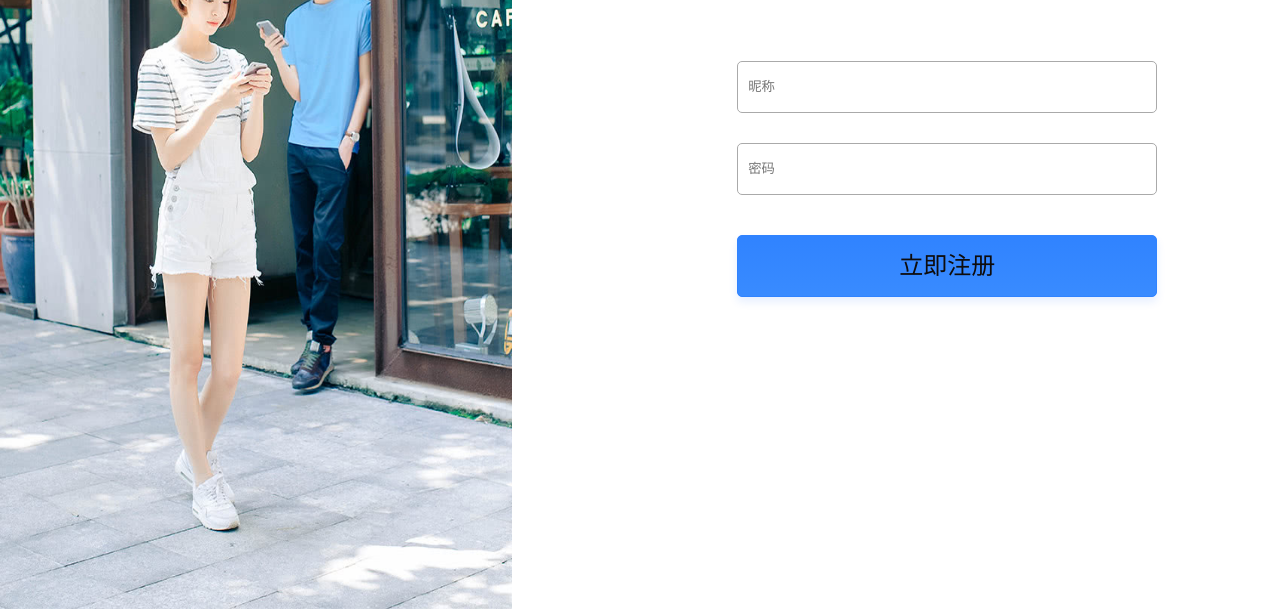
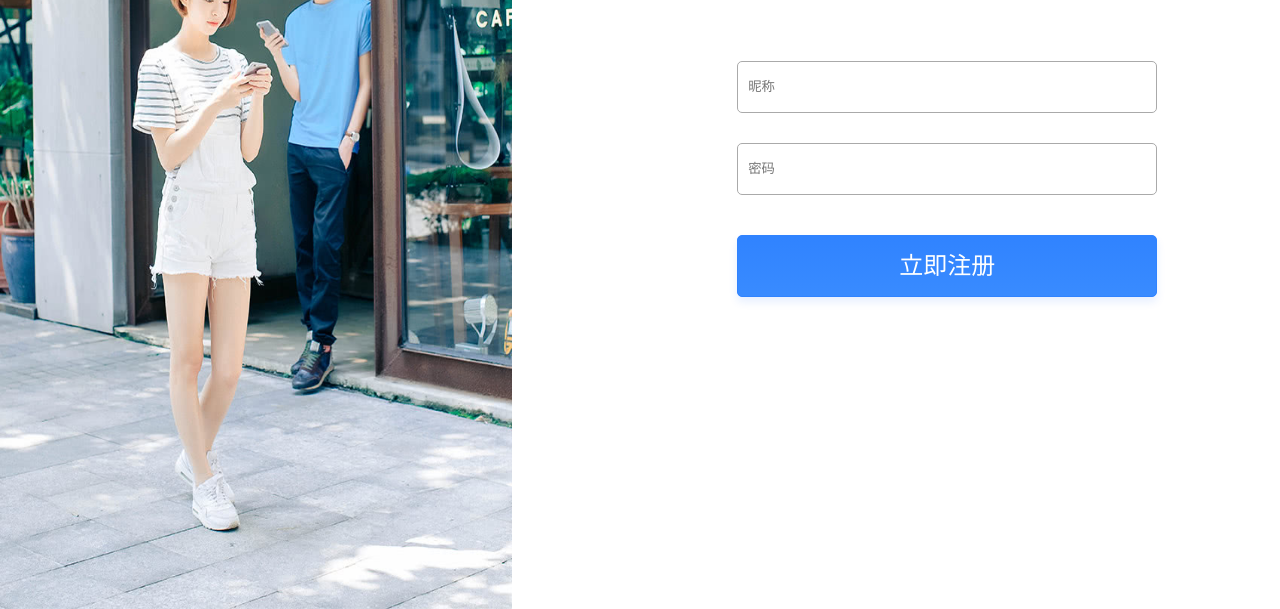
Before and after one commit to Domyselfzz/NBA2konline-gulp, a website: page src/html/register.html in a window 1280 px wide. Shown: the part 241-850 px from the top of the page. Drawn offline with nearby package versions, Linux system fonts and the light colour scheme; files that its build step writes are made by us from their sources.

Commit message:
style:注册页

```diff
--- a/src/css/register.scss
+++ b/src/css/register.scss
@@ -88,7 +88,7 @@
             border-radius: 5px;
             background-color: #3487ff;
             box-shadow: 0 5px 8px 0 rgba(24,95,255,.1);
-            color: rgb(14, 12, 12);
+            color: white;
             text-align: center;
             font-weight: lighter;
             background-image: linear-gradient(0deg,#398bff,#3083ff);
```
